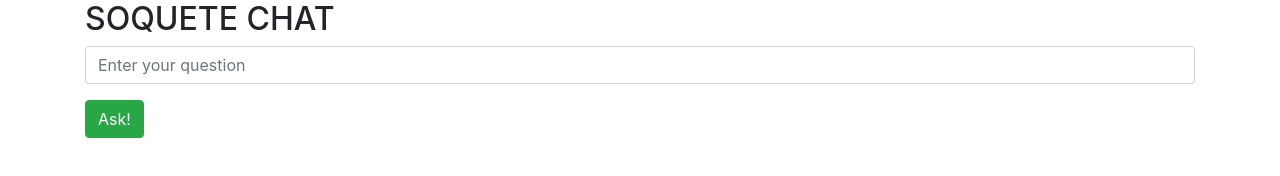
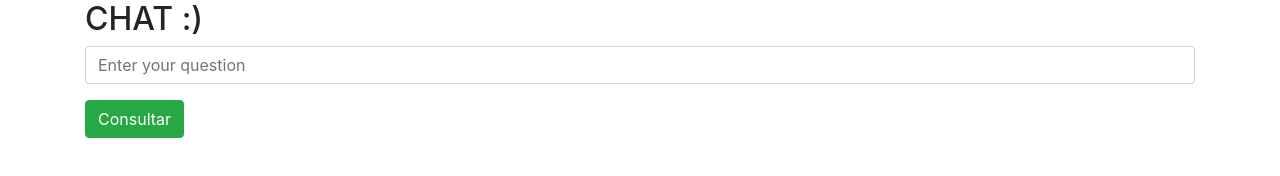
Before and after one commit to amenar1993/CHATBOT, a plain HTML site: page CHAT/index.html in a window 1280 px wide. Drawn offline with nearby package versions, Linux system fonts and the light colour scheme.

Commit message:
index.html

```diff
--- a/CHAT/index.html
+++ b/CHAT/index.html
@@ -31,7 +31,7 @@
 	</head>
 	<body>
 		<div class="container">
-			<h2>SOQUETE CHAT</h2>
+			<h2>CHAT :)</h2>
 			<div class="form-group">
 				<input
 					type="text"
@@ -39,7 +39,7 @@
 					id="userInput"
 					placeholder="Enter your question" />
 			</div>
-			<button class="btn btn-success" onclick="sendMessage()">Ask!</button>
+			<button class="btn btn-success" onclick="sendMessage()">Consultar</button>
 			<div id="response"></div>
 		</div>
 		<script>
@@ -47,7 +47,7 @@
 				const input = document.getElementById('userInput').value;
 				const responseDiv = document.getElementById('response');
 				if (!input) {
-					responseDiv.innerHTML = 'Please enter a message.';
+					responseDiv.innerHTML = 'Ingrese su consulta.';
 					return;
 				}
 				responseDiv.innerHTML = 'Loading...';
```
